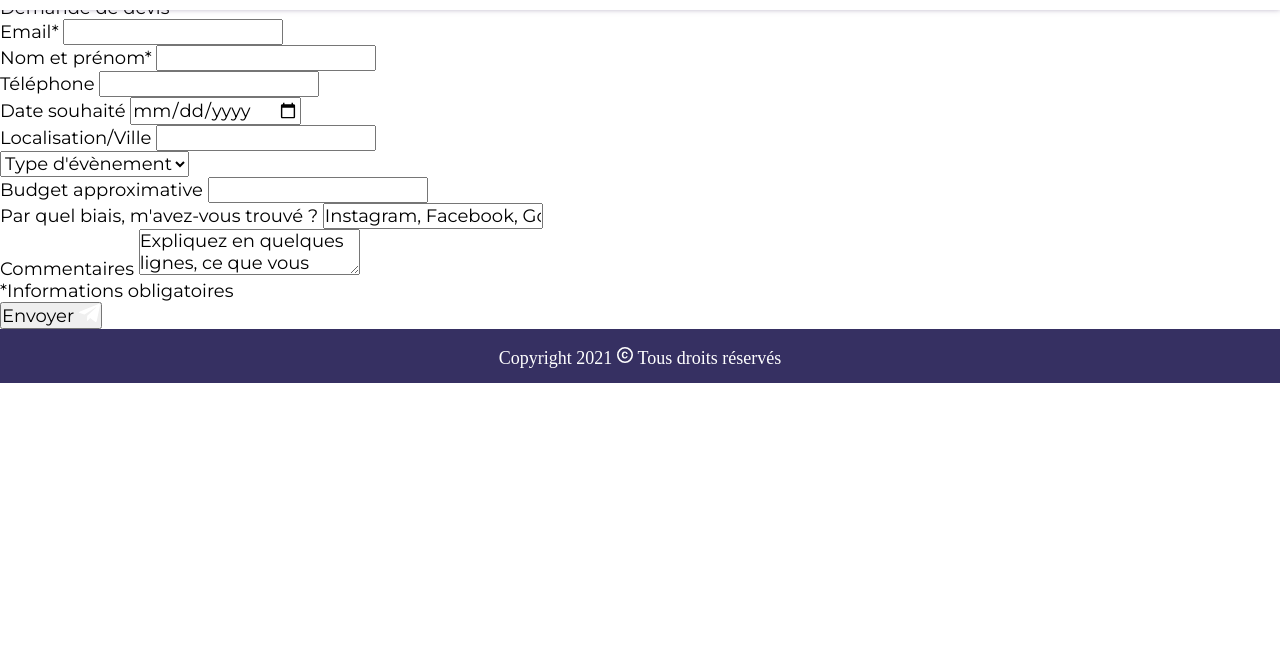
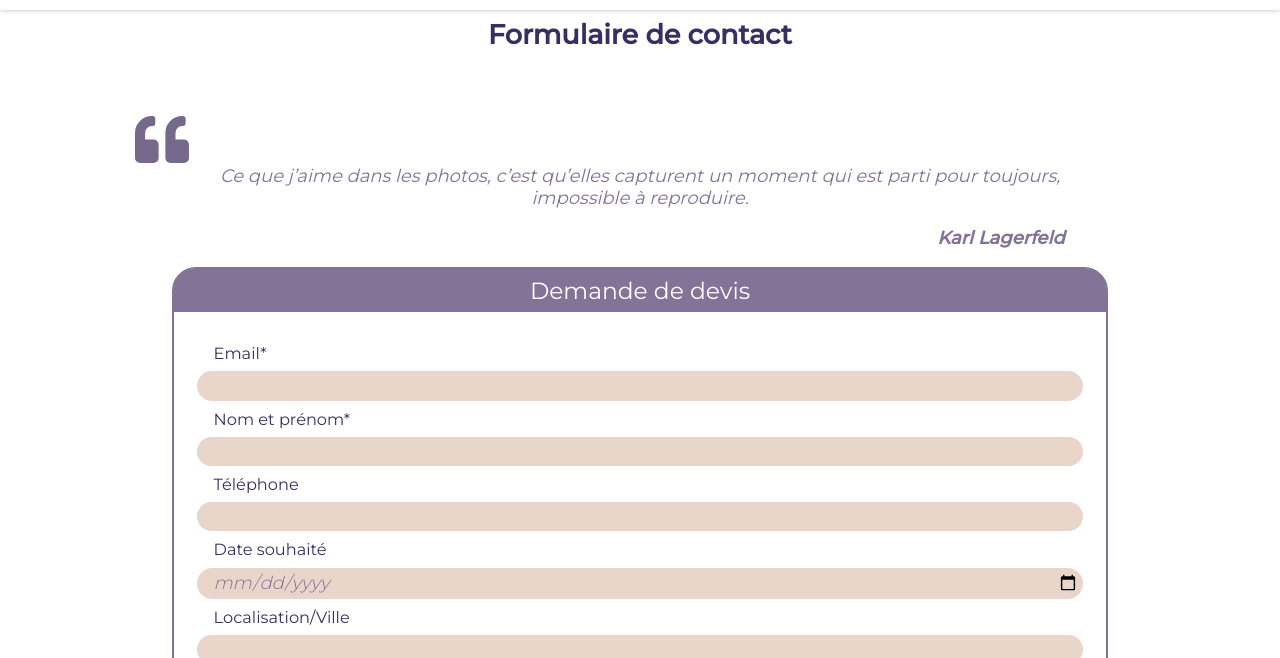
Before and after one commit to mgilbert82/GaleriePhotos, an Eleventy site: page src/contact.njk in a window 1280 px wide. Shown: the part 98-756 px from the top of the page. Built offline with nearby package versions, Linux system fonts and the light colour scheme; Eleventy itself is replaced by a stand-in of ours; files that its build step writes are made by us from their sources; a web font is replaced by a local one.

Commit message:
Ajout CSS de la page contact

```diff
--- a/src/contact.njk
+++ b/src/contact.njk
@@ -1,11 +1,11 @@
 ---
 layout: layout.njk
 ---
-
-<h1 class="contact-title">Contactez-moi</h1>
+<div class="contact-container">
+    <h1>Formulaire de contact</h1>
     <div class="citation">
         <img src="/public/img/svg/quote.svg" alt="quotes"/>
-<p class="contact__text">Ce que j’aime dans les photo c’est qu’elles capturent
+        <p>Ce que j’aime dans les photos, c’est qu’elles capturent
         un moment qui est parti pour toujours, impossible à reproduire.
         </p>
         <p class="contact-author"><strong>Karl Lagerfeld</strong></p>
@@ -13,30 +13,26 @@ un moment qui est parti pour toujours, impossible à reproduire.
 
     <div class="form">
         <div class="form__title">Demande de devis</div>
-        <form action="#" method="post">
-            <div>
+            <form name="contact" method="post" data-netlify="true">
+                <div class="form__inputText">
                     <label for="email" id="form__labelText">Email*</label>
-                <input type="email" id="email" name="email" class="form__inputbkg">
-            </div>
-            <div>
+                    <input type="email" id="email" name="email">
+
                     <label for="name" id="form__labelText">Nom et prénom*</label>
-                <input type="text" id="name" name="name" class="form__inputbkg">
-            </div>
-            <div>
+                    <input type="text" id="name" name="name">
+
                     <label for="telephone" id="form__labelText">Téléphone</label>
-                <input type="telephone" id="telephone" name="telephone" class="form__inputbkg">
-            </div>
-            <div>
+                    <input type="telephone" id="telephone" name="telephone">
+
                     <label for="date" id="form__labelText">Date souhaité</label>
-                <input type="date" id="date" name="date" value="jj/mm/aaa" class="form__inputbkg">
-            </div>
-            <div>
+                    <input type="date" id="date" name="date" value="jj/mm/aaa">
+
                     <label for="locate" id="form__labelText">Localisation/Ville</label>
-                <input type="text" id="locate" name="locate" class="form__inputbkg">
-            </div>
-            <div>
-                 <select name="category" id="category-select"  class="form__inputbkg">
-                    <option value="Choisir une catégorie" id="form__labelText">Type d'évènement</option>
+                    <input type="text" id="locate" name="locate">
+
+                    <label for="category" id="form__labelText">Type d'évènement</label>
+                    <select name="category" id="category-select">
+                        <option value="Choisir une catégorie" id="form__labelText">Choisir une catégorie</option>
                         <option value="grossesse">Grossesse</option>
                         <option value="mariage">Mariage</option>
                         <option value="portrait">Portrait</option>
@@ -44,20 +40,19 @@ un moment qui est parti pour toujours, impossible à reproduire.
                         <option value="couple">Couple</option>
                         <option value="bébé">Bébé</option>
                     </select>
-            </div>
-            <div>
+
                     <label for="budget" id="form__labelText">Budget approximative</label>
-                <input type="number" id="budget" name="budget"  class="form__inputbkg">
-            </div>
-            <div>
+                    <input type="number" id="budget" name="budget">
+
                     <label for="source" id="form__labelText">Par quel biais, m'avez-vous trouvé ?</label>
-                <input type="text" id="source" name="source"  class="form__inputbkg" value="Instagram, Facebook, Google, des proches...">
-            </div>
-            <div>
+                    <input type="text" id="source" name="source" class="form__inputbkg" value="Instagram, Facebook, Google...">
+
                     <label for="comment" id="form__labelText">Commentaires</label>
-                <textarea id="comment" name="comment"  class="form__inputbkg">Expliquez en quelques lignes, ce que vous souhaiter retenir de cette journée</textarea>
+                    <textarea id="comment" name="comment" class="form__inputbkg">Expliquez en quelques lignes, ce que vous souhaiter retenir de cette journée</textarea>
                 </div>
                 <p class="form__detail">*Informations obligatoires</p>
+                <button>Envoyer <img src="/public/img/svg/plane.svg" alt="plane"/></button>
             </form>
-        <button class="form__btn">Envoyer <img src="/public/img/svg/plane.svg" alt="plane"/></button>
         </div>
+    </div>
+</div>
--- a/src/scss/pages/contact.scss
+++ b/src/scss/pages/contact.scss
@@ -0,0 +1,133 @@
+.contact-container{
+    position: relative;
+    top: 10vh;
+    margin: 2em;
+    height: 100vh;
+    display: flex;
+    flex-direction: column;
+    align-items: center;
+    justify-content: flex-start;
+    margin-bottom: 20em;
+
+    h1 {
+        font-family: 'Montserrat','sans-serif';
+        font-size: 1.5em;
+        font-weight:600;
+        padding-bottom: 1em;
+        color: $darkBlue;
+    }
+    .citation {
+        display: flex;
+        flex-direction: column;
+        justify-content: center;
+        align-items: center;
+        img{
+            position: relative;
+            right: 45%;
+            top: 20%;
+            width: 3em;
+            padding-bottom: 1.2em;
+        }
+        p {
+            font-style: italic;
+            text-align: center;
+            font-weight: 400;
+            color: $violet;
+            width: 80%;
+            padding-top: 1em;
+
+        }
+        .contact-author {
+            text-align-last:right;
+            padding-bottom: 1em;
+            padding-top: 1em;
+        }
+    }
+    .form {
+        border: 2px solid $violet;
+        border-radius: 24px;
+        .form__title{
+            font-size: 1.3em;
+            text-align: center;
+            color: white;
+            background-color: $violet;
+            border-radius: 20px 20px 0 0;
+            padding: 0.3em 0 0.3em 0;
+        }
+        form{
+            display: flex;
+            flex-direction: column;
+            padding: 0.3em;
+            margin: 1em;
+            width: 70vw;
+            .form__inputText {
+                display: flex;
+                flex-direction: column;
+                font-size: 1em;
+                margin-bottom: 0.5em;
+                #form__labelText{
+                    color: $darkBlue;
+                    font-weight: 400;
+                    font-size: 0.9em;
+                    padding:0.5em 1em 0.5em;
+
+                }
+                input {
+                    background-color: $lightPink;
+                    border: none;
+                    border-radius: 20px;
+                    padding: 0.2em;
+                    font-style: italic;
+                    font-weight: 100;
+                    color: $violet;
+                    padding-left: 15px;
+                }
+                #comment, #source {
+                    background-color: $lightPink;
+                    border: none;
+                    padding: 0.5em;
+                    border-radius: 20px;
+                    font-style: italic;
+                    font-weight: 100;
+                    font-size: 0.8em;
+                    color: $violet;
+                    text-align-last: left;
+                }
+                #comment {
+                    height: 100px;
+                }
+                #category-select{
+                    background-color: $lightPink;
+                        border: none;
+                        padding: 0.2em;
+                        border-radius: 20px;
+                        font-style: italic;
+                        font-weight: 100;
+                        color: $violet;
+                }
+            }
+            .form__detail {
+                text-align: center;
+                font-size: 0.7em;
+                color: $darkBlue;
+                font-style: italic;
+            }
+        }
+        button {
+            margin:0.5em auto;
+            border-radius: 30px;
+            background-color: $darkBlue;
+            color: white;
+            width: 60%;
+            border: none;
+            font-size: 1.3em;
+            font-weight: 600;
+            font-family: 'Montserrat', 'sans-serif';
+            height: 1.8em;
+        }
+        button:hover {
+            transform: scale(1.1);
+        }
+    }
+
+}
```
Also changed, not shown: public/contact/index.html, public/css/style.css, src/css/style.css, 2 other files. Lines whose indentation alone changed are shown as unchanged.
